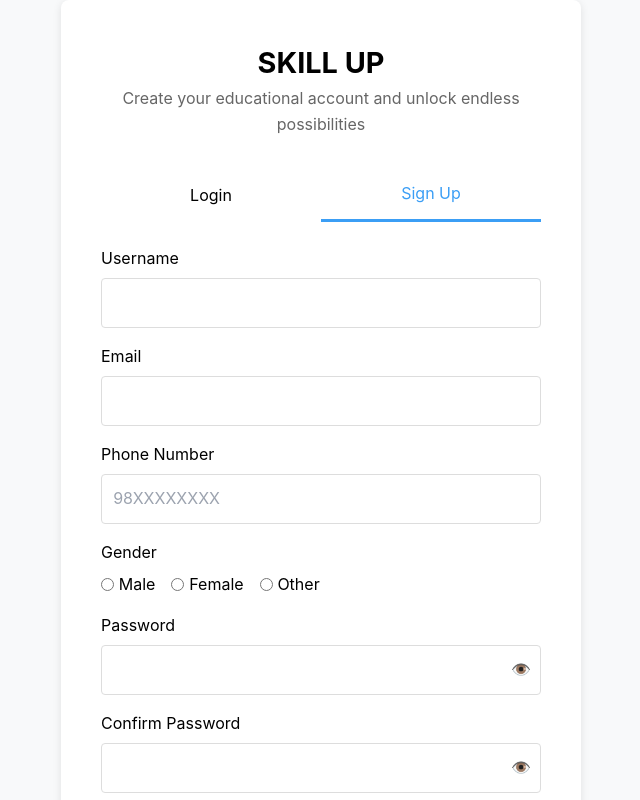
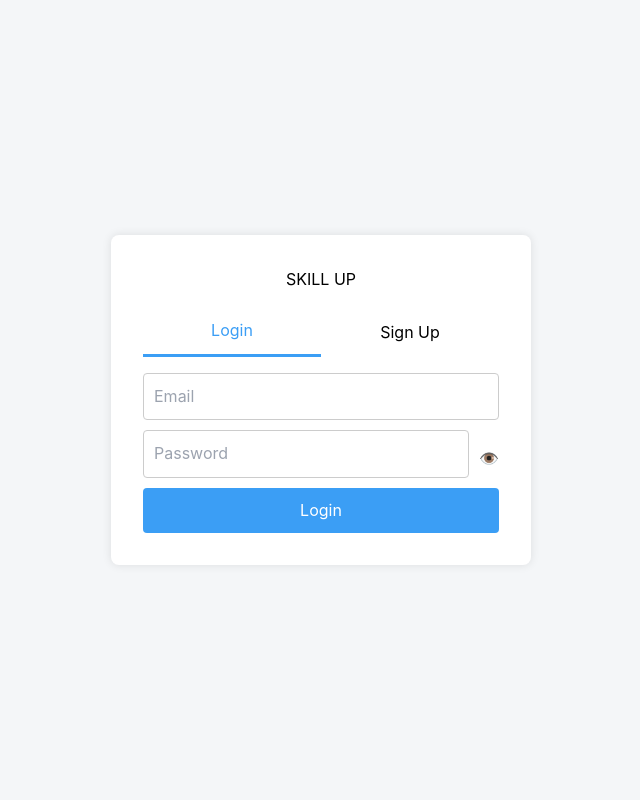
Before and after one commit to aarogya23/SkillUp-Front-End, a React (Vite) app: page /dashboard in a window 1280 px wide. Shown: the top 800 px of the page, without its empty margins (319-959 px from the left). Built offline with nearby package versions, Linux system fonts and the light colour scheme; the HTML template or start-up script is replaced by a standard one.

Commit message:
Update on login and signup form with the local storage

```diff
--- a/package.json
+++ b/package.json
@@ -12,6 +12,7 @@
   "dependencies": {
     "@stomp/stompjs": "^7.2.1",
     "axios": "^1.13.2",
+    "global": "^4.4.0",
     "lucide-react": "^0.562.0",
     "react": "^19.2.0",
     "react-dom": "^19.2.0",
--- a/src/Dashboard.jsx
+++ b/src/Dashboard.jsx
@@ -1,17 +1,13 @@
-import React, { useState } from "react";
-
+import React, { useState, useEffect } from "react";
 import { useNavigate } from "react-router-dom";
 
-
 function Dashboard() {
-
   const navigate = useNavigate();
 
   const LOGIN_API = "http://localhost:8083/api/auth/login";
+  const SIGNUP_API = "http://localhost:8083/api/users/save";
 
-  const API_URL = "http://localhost:8083/api/users/save";
-
-  const [isLogin, setIsLogin] = useState(false);
+  const [isLogin, setIsLogin] = useState(true);
 
   const [formData, setFormData] = useState({
     username: "",
@@ -21,63 +17,63 @@ function Dashboard() {
     password: "",
     confirmPassword: "",
     agreeTerms: false,
-    newsletter: false,
   });
 
   const [showPassword, setShowPassword] = useState(false);
   const [showConfirmPassword, setShowConfirmPassword] = useState(false);
 
+  // ✅ Auto redirect if user already logged in
+  useEffect(() => {
+    const user = localStorage.getItem("user");
+    if (user) {
+      navigate("/home");
+    }
+  }, [navigate]);
+
   const handleChange = (e) => {
     const { name, value, type, checked } = e.target;
-    setFormData((prev) => ({
-      ...prev,
+    setFormData({
+      ...formData,
       [name]: type === "checkbox" ? checked : value,
-    }));
+    });
   };
 
+  // ================= LOGIN =================
   const handleLogin = async (e) => {
     e.preventDefault();
 
     if (!formData.email || !formData.password) {
-    alert("Please enter email/username and password");
+      alert("Email and password required");
       return;
     }
 
     try {
       const response = await fetch(LOGIN_API, {
         method: "POST",
-      headers: {
-        "Content-Type": "application/json",
-      },
+        headers: { "Content-Type": "application/json" },
         body: JSON.stringify({
           emailOrUsername: formData.email,
           password: formData.password,
         }),
       });
 
-    const data = await response.json(); // ✅ ALWAYS parse JSON
+      const data = await response.json();
 
       if (!response.ok) {
         throw new Error(data.message || "Login failed");
       }
 
-    console.log("Logged in user:", data);
+      // ✅ Save user to localStorage
+      localStorage.setItem("user", JSON.stringify(data));
 
       alert("Login successful ✅");
-
-    // Save logged-in user
-    localStorage.setItem("user", JSON.stringify(data));
-
       navigate("/home");
-
     } catch (error) {
-    console.error(error);
-    alert(error.message || "Invalid login credentials ❌");
+      alert(error.message || "Invalid credentials ❌");
     }
   };
 
-
-
+  // ================= SIGNUP =================
   const handleSignup = async (e) => {
     e.preventDefault();
 
@@ -89,7 +85,7 @@ function Dashboard() {
       !formData.password ||
       !formData.confirmPassword
     ) {
-    alert("Please fill all required fields");
+      alert("Please fill all fields");
       return;
     }
 
@@ -99,11 +95,10 @@ function Dashboard() {
     }
 
     if (!formData.agreeTerms) {
-    alert("Please agree to the Terms of Service and Privacy Policy");
+      alert("Please agree to terms");
       return;
     }
 
-  // 👇 Map frontend data to backend User entity
     const userData = {
       name: formData.username,
       email: formData.email,
@@ -113,236 +108,145 @@ function Dashboard() {
     };
 
     try {
-    const response = await fetch(API_URL, {
+      const response = await fetch(SIGNUP_API, {
         method: "POST",
-      headers: {
-        "Content-Type": "application/json",
-      },
+        headers: { "Content-Type": "application/json" },
         body: JSON.stringify(userData),
       });
+
+      const savedUser = await response.json();
 
       if (!response.ok) {
         throw new Error("Signup failed");
       }
 
-    const savedUser = await response.json();
-    console.log("User saved:", savedUser);
+      // ✅ Save user to localStorage
+      localStorage.setItem("user", JSON.stringify(savedUser));
 
-    alert("Account created successfully 🎉");
-
+      alert("Account created 🎉");
       navigate("/home");
-
-    // Optional: clear form
-    setFormData({
-      username: "",
-      email: "",
-      phone: "",
-      gender: "",
-      password: "",
-      confirmPassword: "",
-      agreeTerms: false,
-      newsletter: false,
-    });
-
     } catch (error) {
-    console.error(error);
-    alert("Error creating account ❌");
+      alert("Signup error ❌");
     }
   };
 
   return (
-    <div style={styles.dashboard}>
-      <div style={styles.formCard}>
-        {/* Header */}
-        <div style={styles.header}>
-          <h1 style={styles.title}>SKILL UP</h1>
-          <p style={styles.subtitle}>
-            Create your educational account and unlock endless possibilities
-          </p>
-        </div>
+    <div style={styles.container}>
+      <div style={styles.card}>
+        <h2 style={styles.title}>SKILL UP</h2>
 
-        {/* Toggle */}
-        <div style={styles.formToggle}>
+        <div style={styles.toggle}>
           <button
             onClick={() => setIsLogin(true)}
-            style={{ ...styles.toggleBtn, ...(isLogin && styles.toggleBtnActive) }}
+            style={isLogin ? styles.activeBtn : styles.btn}
           >
             Login
           </button>
           <button
             onClick={() => setIsLogin(false)}
-            style={{
-              ...styles.toggleBtn,
-              ...(!isLogin && styles.toggleBtnActive),
-            }}
+            style={!isLogin ? styles.activeBtn : styles.btn}
           >
             Sign Up
           </button>
         </div>
 
-        {/* Login */}
         {isLogin ? (
-          <form style={styles.form} onSubmit={handleLogin}>
-            <div style={styles.formGroup}>
-              <label style={styles.label}>Email</label>
+          <form onSubmit={handleLogin}>
             <input
               type="email"
               name="email"
+              placeholder="Email"
               value={formData.email}
               onChange={handleChange}
               style={styles.input}
             />
-            </div>
 
-            <div style={styles.formGroup}>
-              <label style={styles.label}>Password</label>
-              <div style={styles.passwordWrapper}>
+            <div style={styles.passwordBox}>
               <input
                 type={showPassword ? "text" : "password"}
                 name="password"
+                placeholder="Password"
                 value={formData.password}
                 onChange={handleChange}
                 style={styles.input}
               />
-                <button
-                  type="button"
-                  onClick={() => setShowPassword(!showPassword)}
-                  style={styles.eyeButton}
-                >
-                  👁️
-                </button>
-              </div>
+              <span onClick={() => setShowPassword(!showPassword)}>👁️</span>
             </div>
 
-            <button type="submit" style={styles.submitBtn}>
+            <button type="submit" style={styles.submit}>
               Login
             </button>
           </form>
         ) : (
-          /* Signup */
-          <form style={styles.form} onSubmit={handleSignup}>
-
-            <div style={styles.formGroup}>
-              <label style={styles.label}>Username</label>
+          <form onSubmit={handleSignup}>
             <input
               type="text"
               name="username"
+              placeholder="Username"
               value={formData.username}
               onChange={handleChange}
               style={styles.input}
             />
-            </div>
 
-            <div style={styles.formGroup}>
-              <label style={styles.label}>Email</label>
             <input
               type="email"
               name="email"
+              placeholder="Email"
               value={formData.email}
               onChange={handleChange}
               style={styles.input}
             />
-            </div>
 
-            <div style={styles.formGroup}>
-              <label style={styles.label}>Phone Number</label>
             <input
-                type="tel"
+              type="text"
               name="phone"
+              placeholder="Phone"
               value={formData.phone}
               onChange={handleChange}
               style={styles.input}
-                placeholder="98XXXXXXXX"
             />
-            </div>
 
-            {/* Gender */}
-            <div style={styles.formGroup}>
-              <label style={styles.label}>Gender</label>
-              <div style={styles.genderGroup}>
-                {["Male", "Female", "Other"].map((g) => (
-                  <label key={g} style={styles.genderLabel}>
+            <select
+              name="gender"
+              value={formData.gender}
+              onChange={handleChange}
+              style={styles.input}
+            >
+              <option value="">Select Gender</option>
+              <option>Male</option>
+              <option>Female</option>
+              <option>Other</option>
+            </select>
+
             <input
-                      type="radio"
-                      name="gender"
-                      value={g}
-                      checked={formData.gender === g}
-                      onChange={handleChange}
-                    />
-                    {g}
-                  </label>
-                ))}
-              </div>
-            </div>
-
-            {/* Password */}
-            <div style={styles.formGroup}>
-              <label style={styles.label}>Password</label>
-              <div style={styles.passwordWrapper}>
-                <input
-                  type={showPassword ? "text" : "password"}
+              type="password"
               name="password"
+              placeholder="Password"
               value={formData.password}
               onChange={handleChange}
               style={styles.input}
             />
-                <button
-                  type="button"
-                  onClick={() => setShowPassword(!showPassword)}
-                  style={styles.eyeButton}
-                >
-                  👁️
-                </button>
-              </div>
-            </div>
 
-            {/* Confirm */}
-            <div style={styles.formGroup}>
-              <label style={styles.label}>Confirm Password</label>
-              <div style={styles.passwordWrapper}>
             <input
-                  type={showConfirmPassword ? "text" : "password"}
+              type="password"
               name="confirmPassword"
+              placeholder="Confirm Password"
               value={formData.confirmPassword}
               onChange={handleChange}
               style={styles.input}
             />
-                <button
-                  type="button"
-                  onClick={() =>
-                    setShowConfirmPassword(!showConfirmPassword)
-                  }
-                  style={styles.eyeButton}
-                >
-                  👁️
-                </button>
-              </div>
-            </div>
 
-            {/* Checkboxes */}
-            <div style={styles.checkboxGroup}>
+            <label>
               <input
                 type="checkbox"
                 name="agreeTerms"
                 checked={formData.agreeTerms}
                 onChange={handleChange}
-              />
-              <span>
-                I agree to the Terms of Service and Privacy Policy
-              </span>
-            </div>
+              />{" "}
+              I agree to terms
+            </label>
 
-            <div style={styles.checkboxGroup}>
-              <input
-                type="checkbox"
-                name="newsletter"
-                checked={formData.newsletter}
-                onChange={handleChange}
-              />
-              <span>Subscribe to newsletter</span>
-            </div>
-
-            <button type="submit" style={styles.submitBtn}>
+            <button type="submit" style={styles.submit}>
               Create Account
             </button>
           </form>
@@ -355,66 +259,51 @@ function Dashboard() {
 /* ================= STYLES ================= */
 
 const styles = {
-  dashboard: {
+  container: {
     minHeight: "100vh",
     display: "flex",
     justifyContent: "center",
     alignItems: "center",
-    background: "#f8f9fa",
+    background: "#f4f6f8",
   },
-  formCard: {
-    width: "100%",
-    maxWidth: "520px",
+  card: {
+    width: "420px",
     background: "#fff",
-    padding: "2.5rem",
+    padding: "2rem",
     borderRadius: "8px",
-    boxShadow: "0 2px 8px rgba(0,0,0,0.1)",
+    boxShadow: "0 0 10px rgba(0,0,0,0.1)",
   },
-  header: { textAlign: "center", marginBottom: "2rem" },
-  title: { fontSize: "1.8rem", fontWeight: "700" },
-  subtitle: { color: "#666" },
-  formToggle: { display: "flex", marginBottom: "1.5rem" },
-  toggleBtn: {
+  title: { textAlign: "center", marginBottom: "1rem" },
+  toggle: { display: "flex", marginBottom: "1rem" },
+  btn: { flex: 1, padding: "10px", border: "none", cursor: "pointer" },
+  activeBtn: {
     flex: 1,
-    padding: "0.75rem",
-    border: "none",
-    background: "transparent",
+    padding: "10px",
+    borderBottom: "3px solid #3b9ef5",
+    color: "#3b9ef5",
     cursor: "pointer",
   },
-  toggleBtnActive: {
-    borderBottom: "3px solid #3b9ef5",
-    color: "#3b9ef5",
-  },
-  formGroup: { marginBottom: "1rem" },
-  label: { display: "block", marginBottom: "0.4rem" },
   input: {
     width: "100%",
-    padding: "0.7rem",
+    padding: "10px",
+    marginBottom: "10px",
+    border: "1px solid #ccc",
     borderRadius: "4px",
-    border: "1px solid #ddd",
   },
-  passwordWrapper: { position: "relative" },
-  eyeButton: {
-    position: "absolute",
-    right: "10px",
-    top: "50%",
-    transform: "translateY(-50%)",
-    border: "none",
-    background: "none",
-    cursor: "pointer",
-  },
-  checkboxGroup: { display: "flex", gap: "0.5rem", marginBottom: "0.8rem" },
-  submitBtn: {
+  submit: {
     width: "100%",
-    padding: "0.9rem",
+    padding: "10px",
     background: "#3b9ef5",
     color: "#fff",
     border: "none",
     borderRadius: "4px",
     cursor: "pointer",
   },
-  genderGroup: { display: "flex", gap: "1rem" },
-  genderLabel: { display: "flex", gap: "0.3rem" },
+  passwordBox: {
+    display: "flex",
+    alignItems: "center",
+    gap: "10px",
+  },
 };
 
 export default Dashboard;
--- a/src/Message.jsx
+++ b/src/Message.jsx
@@ -1,6 +1,7 @@
 import React, { useEffect, useState, useRef } from "react";
 import Sidebar from "./Sidebar";
-import SockJS from "sockjs-client";
+import SockJS from "sockjs-client/dist/sockjs";
+
 import { Client } from "@stomp/stompjs";
 
 const Message = () => {
```
Also changed, not shown: 1 other file (tests, documents, lock files or other folders). Lines whose indentation alone changed are shown as unchanged.
